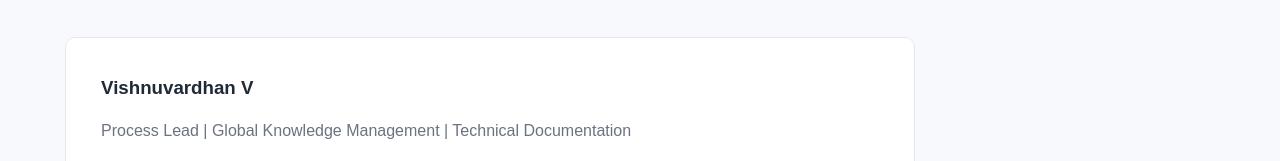
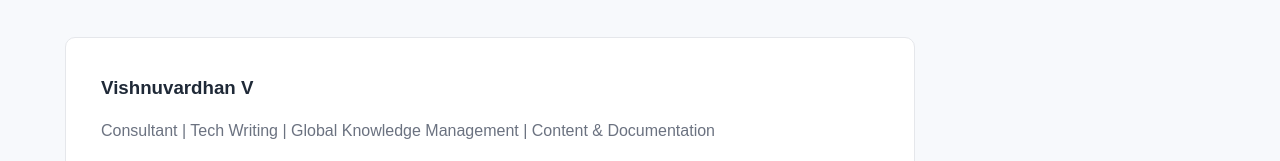
Before and after one commit to vishnuvardhanvjkumar/vishnuvardhanvjkumar.github.io, a plain HTML site: page index.html in a window 1280 px wide. Shown: the part 4128-4289 px from the top of the page. Drawn offline with Linux system fonts and the light colour scheme.

Commit message:
lead change

```diff
--- a/index.html
+++ b/index.html
@@ -1126,8 +1126,8 @@
             </h3>
 
             <p>
-                Process Lead | Global Knowledge Management |
-                Technical Documentation
+                Consultant  | Tech Writing | Global Knowledge Management |
+                Content & Documentation
             </p>
 
             <p>
```
